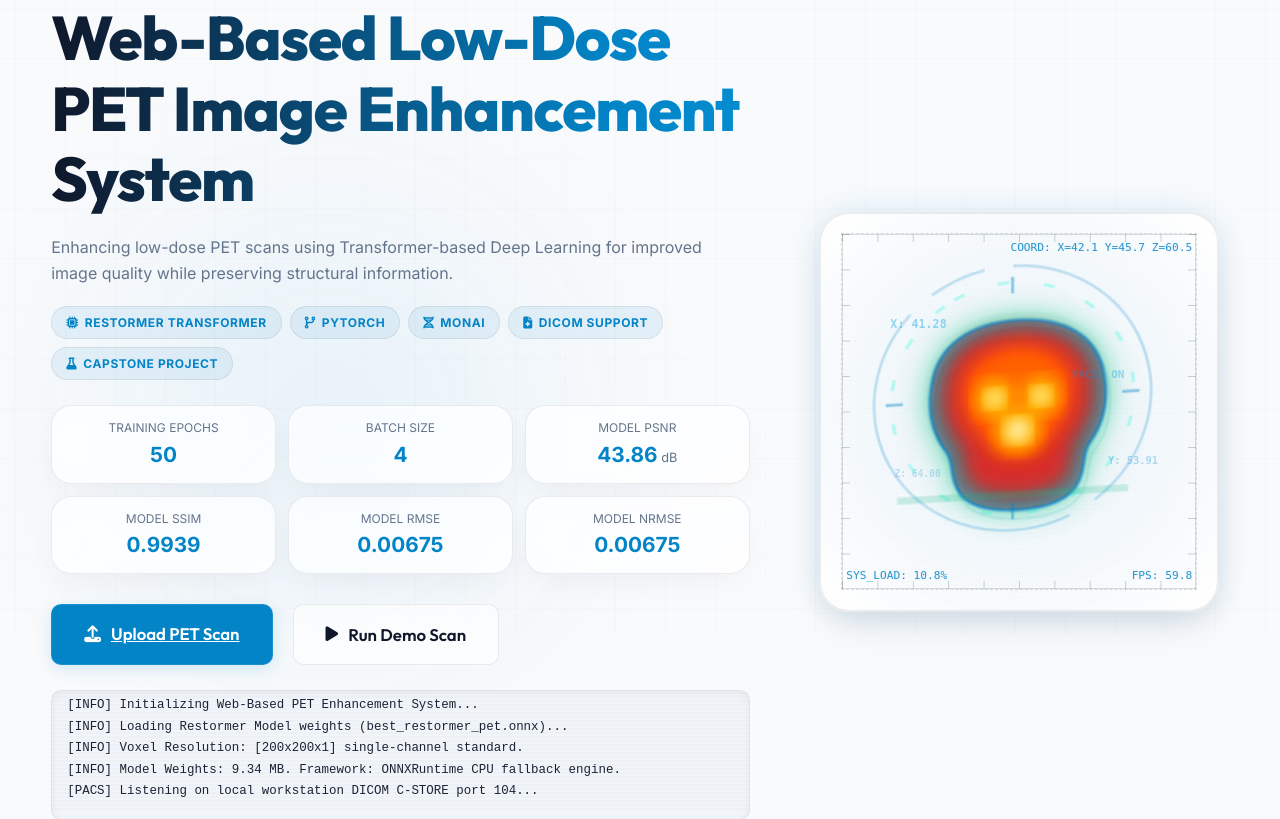
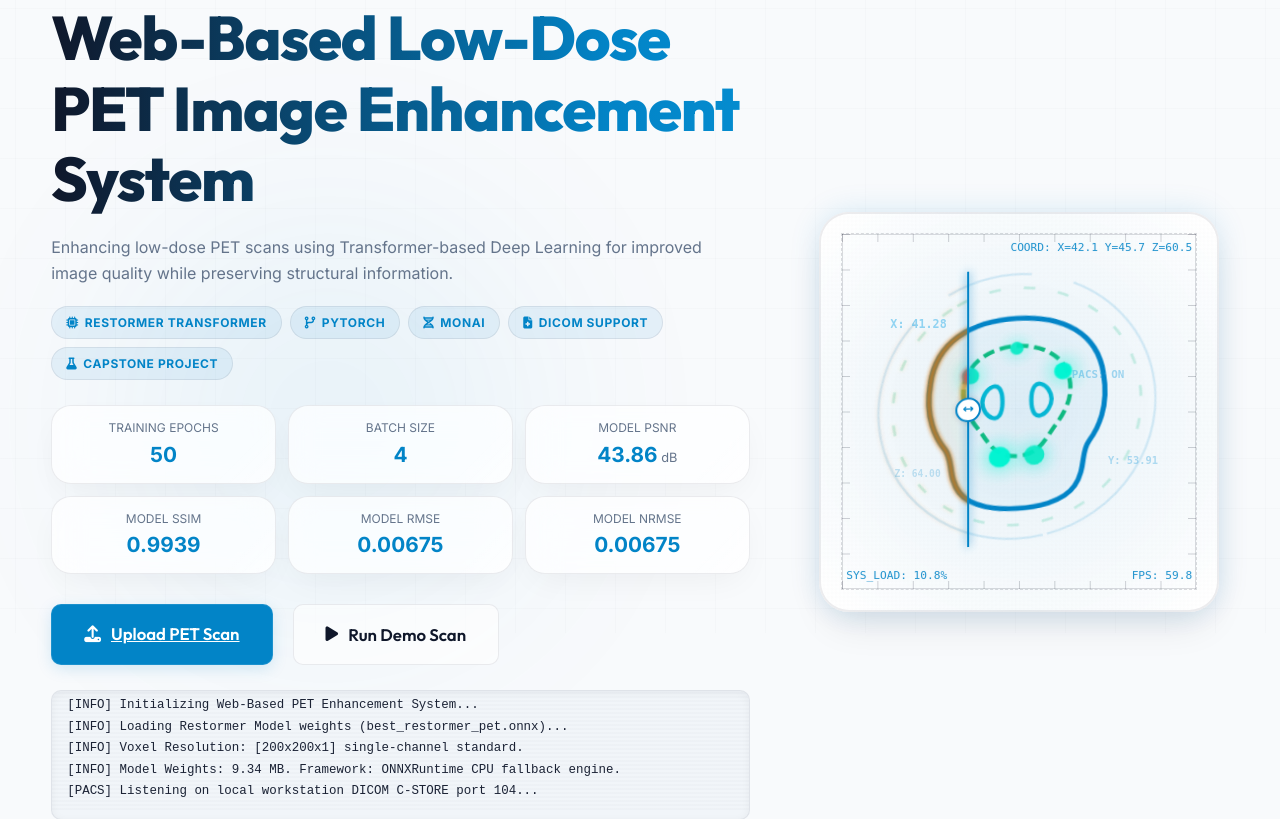
Before and after one commit to Karthik7661/LOW-DOSE-PET-ENHANCEMENT, a Flask app: page / in a window 1280 px wide. Shown: the part 167-986 px from the top of the page. Run offline with Flask 3, Linux system fonts and the light colour scheme; parts of the project's set-up code (start-up, migrations or seed data) failed here and were passed over.

Commit message:
Replace 3D stack with automated sliding split-screen scanner compare visual using clip-path in light colors

```diff
--- a/static/css/styles.css
+++ b/static/css/styles.css
@@ -676,44 +676,76 @@
     }
 }
 
-/* 3D Volumetric Scan Stack classes */
-.slice-stack-container {
+/* 3D Volumetric Slider Comparison Classes */
+.slider-comparison-container {
     width: 74%;
     height: 74%;
     position: relative;
-    transform: rotateX(20deg) rotateY(-10deg) translateZ(10px);
+    transform: rotateX(20deg) rotateY(-10deg) translateZ(15px);
     transform-style: preserve-3d;
     z-index: 2;
-}
-
-.slice-layer {
+    background-color: transparent;
+}
+
+.slider-view {
     position: absolute;
     top: 0;
     left: 0;
     width: 100%;
     height: 100%;
+    pointer-events: none;
     transform-style: preserve-3d;
-    transition: transform 0.25s ease-out;
-}
-
-.slice-svg {
+}
+
+.brain-comparison-svg {
     width: 100%;
     height: 100%;
     display: block;
 }
 
-/* volumetric slice depth translation offsets */
-.slice-layer-back {
-    transform: translateZ(-25px);
-    opacity: 0.45;
-}
-
-.slice-layer-middle {
-    transform: translateZ(0px);
-}
-
-.slice-layer-front {
-    transform: translateZ(30px);
+/* Base View: Crisp Enhanced Scan (sits at bottom) */
+.enhanced-view {
+    z-index: 1;
+}
+
+/* Overlaid View: Blurry Raw Scan (clipped on right) */
+.noisy-view {
+    z-index: 3;
+    filter: blur(2.2px) contrast(0.9);
+    animation: clipSlider 8s infinite ease-in-out;
+}
+
+/* Sliding divider line */
+.slider-divider {
+    position: absolute;
+    top: 0;
+    width: 2px;
+    height: 100%;
+    background-color: var(--color-primary);
+    box-shadow: 0 0 10px var(--color-primary);
+    z-index: 4;
+    pointer-events: none;
+    animation: moveDivider 8s infinite ease-in-out;
+}
+
+/* Circular slider handle center dot */
+.slider-handle {
+    position: absolute;
+    top: 50%;
+    left: 50%;
+    transform: translate(-50%, -50%);
+    width: 26px;
+    height: 26px;
+    background-color: #ffffff;
+    border: 2px solid var(--color-primary);
+    border-radius: 50%;
+    box-shadow: 0 0 6px rgba(15, 23, 42, 0.15);
+    display: flex;
+    align-items: center;
+    justify-content: center;
+    color: var(--color-primary);
+    font-size: 0.65rem;
+    font-weight: 900;
 }
 
 .brain-path-outline {
@@ -771,146 +803,98 @@
 #hudTelem3::before { animation: telem3Anim 8s infinite step-end; }
 #hudTelem4::before { animation: telem4Anim 8s infinite step-end; }
 
-@keyframes noisyScanCycle {
-    0%, 35% {
-        opacity: 0.9;
-        filter: drop-shadow(0 0 3px #f59e0b) saturate(1.2);
-    }
-    45%, 90% {
-        opacity: 0;
-    }
-    95%, 100% {
-        opacity: 0.9;
-        filter: drop-shadow(0 0 3px #f59e0b) saturate(1.2);
-    }
-}
-
-@keyframes cleanScanCycle {
-    0%, 37% {
-        opacity: 0;
-    }
-    48%, 88% {
-        opacity: 1;
-        filter: drop-shadow(0 0 5px #10b981) saturate(1.3);
-    }
-    93%, 100% {
-        opacity: 0;
-    }
+@keyframes clipSlider {
+    0%, 100% {
+        clip-path: polygon(0 0, 15% 0, 15% 100%, 0 100%);
+    }
+    50% {
+        clip-path: polygon(0 0, 85% 0, 85% 100%, 0 100%);
+    }
+}
+
+@keyframes moveDivider {
+    0%, 100% {
+        left: 15%;
+    }
+    50% {
+        left: 85%;
+    }
+}
+
+.scanner-laser-sweep {
+    transform-origin: 50px 50px;
+    animation: laserSweepCycle 4s infinite ease-in-out;
 }
 
 @keyframes laserSweepCycle {
-    0% {
+    0%, 100% {
         transform: translateY(15px);
-        opacity: 0.8;
-        stroke: #f59e0b;
-    }
-    15% {
+        opacity: 0.1;
+    }
+    50% {
         transform: translateY(85px);
-        opacity: 0.8;
-        stroke: #ef4444;
-    }
-    30% {
-        transform: translateY(15px);
-        opacity: 0.8;
-        stroke: #f59e0b;
-    }
-    35% {
-        transform: translateY(15px);
-        opacity: 1;
-        stroke: #00f5d4;
-        filter: drop-shadow(0 0 4px #00f5d4);
-    }
-    52% {
-        transform: translateY(85px);
-        opacity: 1;
-        stroke: #00f5d4;
-        filter: drop-shadow(0 0 4px #00f5d4);
-    }
-    58%, 88% {
-        transform: translateY(85px);
-        opacity: 0.2;
-        stroke: #10b981;
-        filter: none;
-    }
-    93%, 100% {
-        transform: translateY(15px);
-        opacity: 0;
+        opacity: 0.5;
+        stroke: #0284c7;
     }
 }
 
 @keyframes telem1Anim {
-    0%, 30% {
-        content: "SYS: RAW_ACQUISITION";
+    0%, 20% {
+        content: "SYS: ENHANCED_OUTPUT";
+        color: #10b981;
+    }
+    30%, 70% {
+        content: "SYS: RAW_LOW_DOSE";
         color: #ef4444;
     }
-    35%, 55% {
-        content: "SYS: RESTORMER_SWEET";
-        color: #00f5d4;
-    }
-    60%, 88% {
-        content: "SYS: PASSED_VERIFIED";
+    80%, 100% {
+        content: "SYS: ENHANCED_OUTPUT";
         color: #10b981;
     }
-    92%, 100% {
-        content: "SYS: ACQUISITION_STANDBY";
-        color: #94a3b8;
-    }
 }
 
 @keyframes telem2Anim {
-    0%, 30% {
-        content: "MODE: LOW_DOSE (10%)";
-        color: #f59e0b;
-    }
-    35%, 55% {
-        content: "PROC: AI_DENOISING";
-        color: #00f5d4;
-    }
-    60%, 88% {
+    0%, 20% {
         content: "MODE: ENHANCED (100%)";
         color: #10b981;
     }
-    92%, 100% {
-        content: "SCAN: IDLE";
-        color: #94a3b8;
+    30%, 70% {
+        content: "MODE: LOW_DOSE (10%)";
+        color: #ef4444;
+    }
+    80%, 100% {
+        content: "MODE: ENHANCED (100%)";
+        color: #10b981;
     }
 }
 
 @keyframes telem3Anim {
-    0%, 30% {
+    0%, 20% {
+        content: "NOISE_REDUCTION: 98.42%";
+        color: #10b981;
+    }
+    30%, 70% {
         content: "NOISE_RATIO: 79.35%";
         color: #ef4444;
     }
-    35%, 55% {
-        content: "NOISE_RATIO: 32.14%";
-        color: #00f5d4;
-    }
-    60%, 88% {
+    80%, 100% {
         content: "NOISE_REDUCTION: 98.42%";
         color: #10b981;
     }
-    92%, 100% {
-        content: "SYS_LOAD: 9.4%";
-        color: #94a3b8;
-    }
 }
 
 @keyframes telem4Anim {
-    0%, 30% {
-        content: "PSNR: 18.23 dB";
-        color: #ef4444;
-    }
-    35%, 55% {
-        content: "PSNR: RUNNING_INFERENCE";
-        color: #00f5d4;
-    }
-    60%, 88% {
+    0%, 20% {
         content: "PSNR: 43.86 dB (+28.03%)";
         color: #10b981;
     }
-    92%, 100% {
-        content: "FPS: 60.0";
-        color: #94a3b8;
+    30%, 70% {
+        content: "PSNR: 18.23 dB (RAW)";
+        color: #ef4444;
+    }
+    80%, 100% {
+        content: "PSNR: 43.86 dB (+28.03%)";
+        color: #10b981;
     }
 }
 
--- a/templates/index.html
+++ b/templates/index.html
@@ -302,85 +302,65 @@
                             <div class="precision-ruler-v ruler-r"></div>
                         </div>
 
-                        <!-- 3D Volumetric Scan Stack -->
-                        <div class="slice-stack-container">
-                            <!-- Layer 1: Volumetric Base Silhouette Slice (Low Depth) -->
-                            <div class="slice-layer slice-layer-back">
-                                <svg viewBox="0 0 100 100" class="slice-svg">
-                                    <path d="M 50,18 C 66,18 78,25 80,40 C 82,52 78,60 75,64 C 72,68 74,74 70,80 C 66,86 56,87 50,87 C 44,87 34,86 30,80 C 26,74 28,68 25,64 C 22,60 18,52 20,40 C 22,25 34,18 50,18 Z" fill="none" stroke="rgba(2, 132, 199, 0.2)" stroke-width="1"/>
+                        <!-- Sliding Comparison Scanner -->
+                        <div class="slider-comparison-container">
+                            <!-- Sits underneath: Crisp Enhanced high-dose PET scan (Light Clinical Theme) -->
+                            <div class="slider-view enhanced-view">
+                                <svg viewBox="0 0 100 100" class="brain-comparison-svg">
+                                    <!-- Rotating Circular Grids -->
+                                    <circle class="radar-ring-outer" cx="50" cy="50" r="48" fill="none" stroke="rgba(2, 132, 199, 0.15)" stroke-width="0.8" stroke-dasharray="120 15 30 15"/>
+                                    <circle class="radar-ring-inner" cx="50" cy="50" r="43" fill="none" stroke="rgba(16, 185, 129, 0.2)" stroke-dasharray="4 8" stroke-width="1"/>
+
+                                    <!-- Clean detailed brain path outline (Cobalt Blue) -->
+                                    <path d="M 50,18 C 66,18 78,25 80,40 C 82,52 78,60 75,64 C 72,68 74,74 70,80 C 66,86 56,87 50,87 C 44,87 34,86 30,80 C 26,74 28,68 25,64 C 22,60 18,52 20,40 C 22,25 34,18 50,18 Z" fill="rgba(2, 132, 199, 0.04)" stroke="#0284c7" stroke-width="1.8"/>
+
+                                    <!-- Inner structures (Mint Green) -->
+                                    <path d="M 50,28 C 58,28 66,32 68,40 C 70,48 66,54 63,58 C 60,62 58,68 50,68 C 42,68 40,62 37,58 C 34,54 30,48 32,40 C 34,32 42,28 50,28 Z" fill="none" stroke="#10b981" stroke-width="1.5" stroke-dasharray="4 2"/>
+
+                                    <!-- Deep ventricles (Glowing Neon Cyan) -->
+                                    <path d="M 45,48 C 45,38 38,43 38,48 C 38,53 45,58 45,48 Z" fill="none" stroke="#06b6d4" stroke-width="1.5"/>
+                                    <path d="M 55,48 C 55,38 62,43 62,48 C 62,53 55,58 55,48 Z" fill="none" stroke="#06b6d4" stroke-width="1.5"/>
+
+                                    <!-- Metabolic active spots (Light Green & Blue hotspots) -->
+                                    <circle class="neural-node node-1" cx="34" cy="38" r="2.5" fill="#10b981" filter="drop-shadow(0 0 3px rgba(16,185,129,0.5))"/>
+                                    <circle class="neural-node node-2" cx="66" cy="38" r="2.5" fill="#10b981" filter="drop-shadow(0 0 3px rgba(16,185,129,0.5))"/>
+                                    <circle class="neural-node node-3" cx="44" cy="68" r="3" fill="#0284c7" filter="drop-shadow(0 0 3px rgba(2,132,199,0.5))"/>
+                                    <circle class="neural-node node-4" cx="56" cy="68" r="3" fill="#0284c7" filter="drop-shadow(0 0 3px rgba(2,132,199,0.5))"/>
+                                    <circle class="neural-node node-5" cx="50" cy="32" r="2" fill="#06b6d4"/>
                                 </svg>
                             </div>
 
-                            <!-- Layer 2: Volumetric Metabolic Hotspot Slice (Middle Depth - Main Heatmap) -->
-                            <div class="slice-layer slice-layer-middle">
-                                <svg viewBox="0 0 100 100" class="slice-svg">
-                                    <defs>
-                                        <filter id="pet-blur" x="-20%" y="-20%" width="140%" height="140%">
-                                            <feGaussianBlur stdDeviation="3.2"/>
-                                        </filter>
-                                        <filter id="pet-blur-heavy" x="-30%" y="-30%" width="160%" height="160%">
-                                            <feGaussianBlur stdDeviation="5.0"/>
-                                        </filter>
-                                        <filter id="pet-noise" x="0%" y="0%" width="100%" height="100%">
-                                            <feTurbulence type="fractalNoise" baseFrequency="0.9" numOctaves="4" result="noise"/>
-                                            <feDisplacementMap in="SourceGraphic" in2="noise" scale="3.5" xChannelSelector="R" yChannelSelector="G"/>
-                                        </filter>
-                                    </defs>
+                            <!-- Overlaid on Left: Raw, blurry, noisy low-dose PET scan (Light Orange Theme) -->
+                            <div class="slider-view noisy-view">
+                                <svg viewBox="0 0 100 100" class="brain-comparison-svg">
+                                    <!-- Rotating Circular Grids (Noisy version) -->
+                                    <circle class="radar-ring-outer" cx="50" cy="50" r="48" fill="none" stroke="rgba(217, 119, 6, 0.12)" stroke-width="0.8" stroke-dasharray="120 15 30 15"/>
+                                    <circle class="radar-ring-inner" cx="50" cy="50" r="43" fill="none" stroke="rgba(245, 158, 11, 0.15)" stroke-dasharray="4 8" stroke-width="1"/>
 
-                                    <!-- Low-Dose Noisy Phase Group -->
-                                    <g class="scanner-noisy-group" filter="url(#pet-noise)">
-                                        <!-- Fuzzy, low-intensity raw scan (Faded red) -->
-                                        <path d="M 50,18 C 66,18 78,25 80,40 C 82,52 78,60 75,64 C 72,68 74,74 70,80 C 66,86 56,87 50,87 C 44,87 34,86 30,80 C 26,74 28,68 25,64 C 22,60 18,52 20,40 C 22,25 34,18 50,18 Z" fill="#b91c1c" opacity="0.6" filter="url(#pet-blur)"/>
-                                        <circle cx="50" cy="48" r="12" fill="#d97706" opacity="0.75" filter="url(#pet-blur-heavy)"/>
-                                    </g>
+                                    <!-- Noisy brain path outline (Amber) -->
+                                    <path d="M 50,18 C 66,18 78,25 80,40 C 82,52 78,60 75,64 C 72,68 74,74 70,80 C 66,86 56,87 50,87 C 44,87 34,86 30,80 C 26,74 28,68 25,64 C 22,60 18,52 20,40 C 22,25 34,18 50,18 Z" fill="rgba(245, 158, 11, 0.05)" stroke="#d97706" stroke-width="2"/>
 
-                                    <!-- Enhanced High-Dose Thermal Phase Group -->
-                                    <g class="scanner-clean-group">
-                                        <!-- Outer structural shape silhouette (Deep Cobalt) -->
-                                        <path d="M 50,18 C 66,18 78,25 80,40 C 82,52 78,60 75,64 C 72,68 74,74 70,80 C 66,86 56,87 50,87 C 44,87 34,86 30,80 C 26,74 28,68 25,64 C 22,60 18,52 20,40 C 22,25 34,18 50,18 Z" fill="rgba(30, 27, 75, 0.45)" stroke="rgba(2, 132, 199, 0.5)" stroke-width="1.2"/>
+                                    <!-- Inner structures (Orange) -->
+                                    <path d="M 50,28 C 58,28 66,32 68,40 C 70,48 66,54 63,58 C 60,62 58,68 50,68 C 42,68 40,62 37,58 C 34,54 30,48 32,40 C 34,32 42,28 50,28 Z" fill="none" stroke="#f59e0b" stroke-width="1.8"/>
 
-                                        <!-- Metabolic cortex activity (Thermal Red) -->
-                                        <path d="M 50,21 C 63,21 74,27 76,40 C 78,50 74,58 71,62 C 68,66 70,71 67,76 C 63,81 54,82 50,82 C 46,82 37,81 33,76 C 30,71 32,66 29,62 C 26,58 22,50 24,40 C 26,27 37,21 50,21 Z" fill="#dc2626" opacity="0.8" filter="url(#pet-blur)"/>
+                                    <!-- Deep ventricles -->
+                                    <path d="M 45,48 C 45,38 38,43 38,48 C 38,53 45,58 45,48 Z" fill="none" stroke="#ef4444" stroke-opacity="0.6" stroke-width="1.8"/>
+                                    <path d="M 55,48 C 55,38 62,43 62,48 C 62,53 55,58 55,48 Z" fill="none" stroke="#ef4444" stroke-opacity="0.6" stroke-width="1.8"/>
 
-                                        <!-- Inner structures (Thermal Orange) -->
-                                        <path d="M 50,28 C 58,28 66,32 68,40 C 70,48 66,54 63,58 C 60,62 58,68 50,68 C 42,68 40,62 37,58 C 34,54 30,48 32,40 C 34,32 42,28 50,28 Z" fill="#f97316" opacity="0.85" filter="url(#pet-blur)"/>
-
-                                        <!-- Ventricles / Deep Brain nuclei (Thermal Yellow/White Hotspots) -->
-                                        <circle cx="42" cy="46" r="6.5" fill="#facc15" opacity="0.9" filter="url(#pet-blur)"/>
-                                        <circle cx="58" cy="46" r="6.5" fill="#facc15" opacity="0.9" filter="url(#pet-blur)"/>
-                                        <circle cx="50" cy="58" r="7.5" fill="#facc15" opacity="0.9" filter="url(#pet-blur)"/>
-
-                                        <!-- Center peak metabolic focus (White core) -->
-                                        <circle cx="42" cy="46" r="3.2" fill="#ffffff" opacity="0.95" filter="url(#pet-blur)"/>
-                                        <circle cx="58" cy="46" r="3.2" fill="#ffffff" opacity="0.95" filter="url(#pet-blur)"/>
-                                        <circle cx="50" cy="58" r="4.2" fill="#ffffff" opacity="0.95" filter="url(#pet-blur)"/>
-                                    </g>
+                                    <!-- Noisy nodes -->
+                                    <circle cx="34" cy="38" r="3.2" fill="#ef4444" opacity="0.8"/>
+                                    <circle cx="66" cy="38" r="3.2" fill="#ef4444" opacity="0.8"/>
+                                    <circle cx="44" cy="68" r="3.5" fill="#f59e0b" opacity="0.8"/>
+                                    <circle cx="56" cy="68" r="3.5" fill="#f59e0b" opacity="0.8"/>
+                                    <circle cx="50" cy="32" r="2.5" fill="#ef4444" opacity="0.8"/>
                                 </svg>
                             </div>
 
-                            <!-- Layer 3: HUD Crosshair & Telemetry Scope (Front Depth) -->
-                            <div class="slice-layer slice-layer-front">
-                                <svg viewBox="0 0 100 100" class="slice-svg">
-                                    <defs>
-                                        <linearGradient id="laser-gradient" x1="0%" y1="0%" x2="100%" y2="0%">
-                                            <stop offset="0%" stop-color="rgba(0, 245, 212, 0)"/>
-                                            <stop offset="50%" stop-color="#00f5d4" stop-opacity="1"/>
-                                            <stop offset="100%" stop-color="rgba(0, 245, 212, 0)"/>
-                                        </linearGradient>
-                                    </defs>
-                                    <!-- Rotating Circular Grids -->
-                                    <circle class="radar-ring-outer" cx="50%" cy="50%" r="48" fill="none" stroke="rgba(2, 132, 199, 0.22)" stroke-width="1" stroke-dasharray="120 10 20 10"/>
-                                    <circle class="radar-ring-inner" cx="50%" cy="50%" r="42" fill="none" stroke="rgba(0, 245, 212, 0.25)" stroke-dasharray="4 12" stroke-width="1.2"/>
-
-                                    <!-- Crosshair reticles -->
-                                    <line x1="50" y1="6" x2="50" y2="12" stroke="rgba(2, 132, 199, 0.45)" stroke-width="1"/>
-                                    <line x1="50" y1="88" x2="50" y2="94" stroke="rgba(2, 132, 199, 0.45)" stroke-width="1"/>
-                                    <line x1="6" y1="50" x2="12" y2="50" stroke="rgba(2, 132, 199, 0.45)" stroke-width="1"/>
-                                    <line x1="88" y1="50" x2="94" y2="50" stroke="rgba(2, 132, 199, 0.45)" stroke-width="1"/>
-
-                                    <!-- Glowing horizontal sweep laser line -->
-                                    <line class="scanner-laser-sweep" x1="10" y1="0" x2="90" y2="0" stroke="url(#laser-gradient)" stroke-width="2.5"/>
-                                </svg>
+                            <!-- Vertical sliding bar divider with handle -->
+                            <div class="slider-divider">
+                                <div class="slider-handle">
+                                    <i class="fa-solid fa-arrows-left-right"></i>
+                                </div>
                             </div>
                         </div>
                     </div>
```
